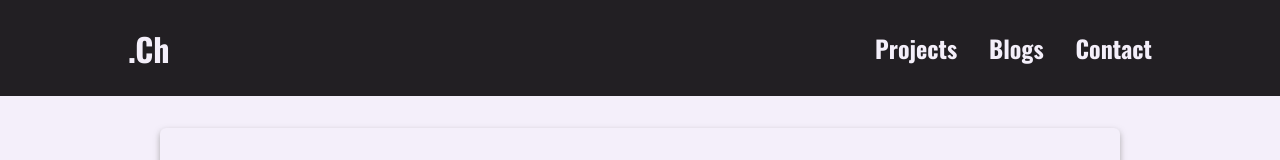
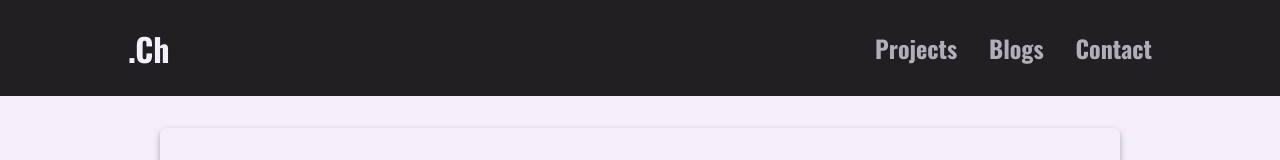
Before and after one commit to Chacho104/my-portfolio-blog-site, a Next.js app: page /posts/getting-started-with-nextjs in a window 1280 px wide. Shown: the top 160 px of the page. Built offline with nearby package versions, Linux system fonts and the light colour scheme.

Commit message:
Style navbar to appear or dissappear on scroll Alternate a colors

```diff
--- a/components/layout/main-nav.module.css
+++ b/components/layout/main-nav.module.css
@@ -6,6 +6,16 @@
   justify-content: space-between;
   align-items: center;
   padding: 0 10%;
+  position: sticky;
+  top: 0;
+  transition-property: all;
+  transition-timing-function: linear;
+  transition-duration: 800ms;
+  z-index: 999;
+}
+
+.header.down {
+  top: -6rem;
 }
 
 .header ul {
@@ -19,7 +29,7 @@
 }
 
 .header a {
-  color: var(--color-grey-50);
+  color: var(--color-grey-200);
   font-size: var(--size-6);
   font-family: "Oswald", sans-serif;
 }
@@ -27,7 +37,7 @@
 .header a:hover,
 .header a:active,
 .header a.active {
-  color: var(--color-grey-200);
+  color: var(--color-grey-50);
 }
 
 @media (max-width: 768px) {
```
